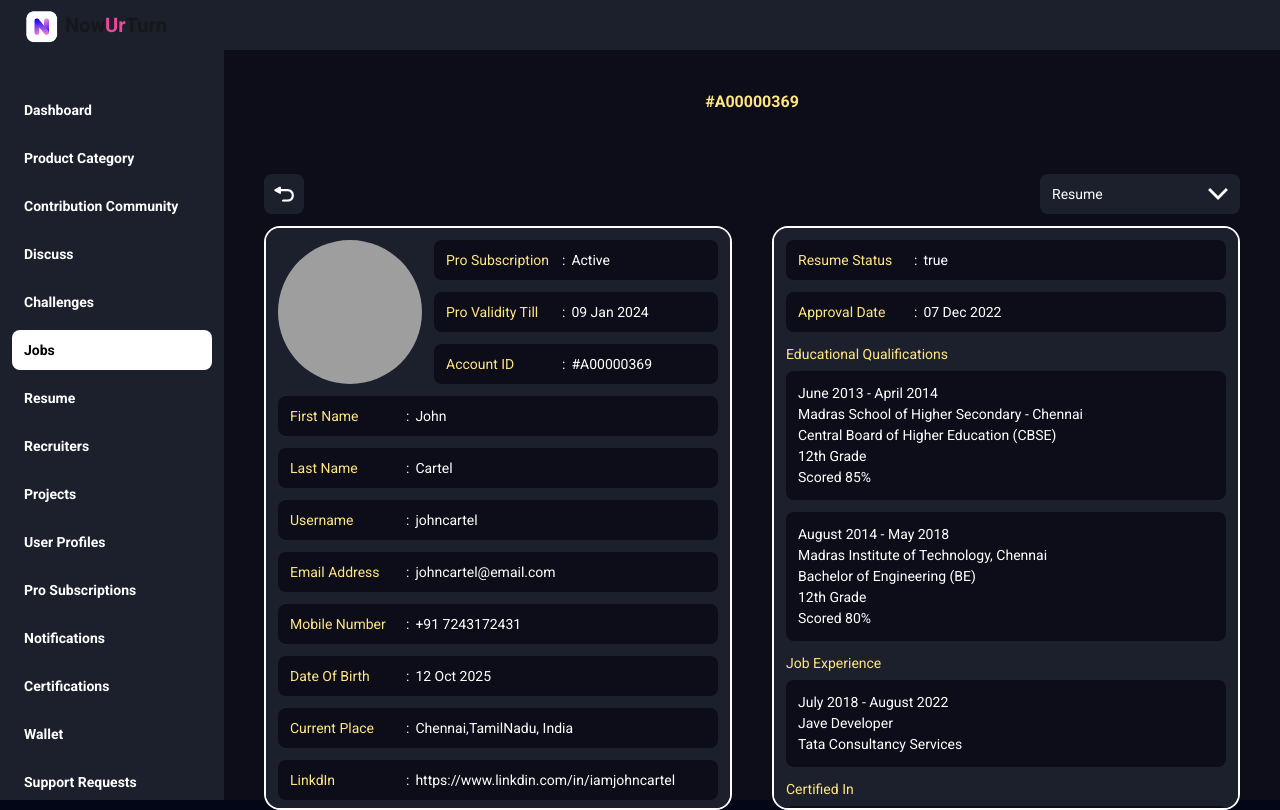
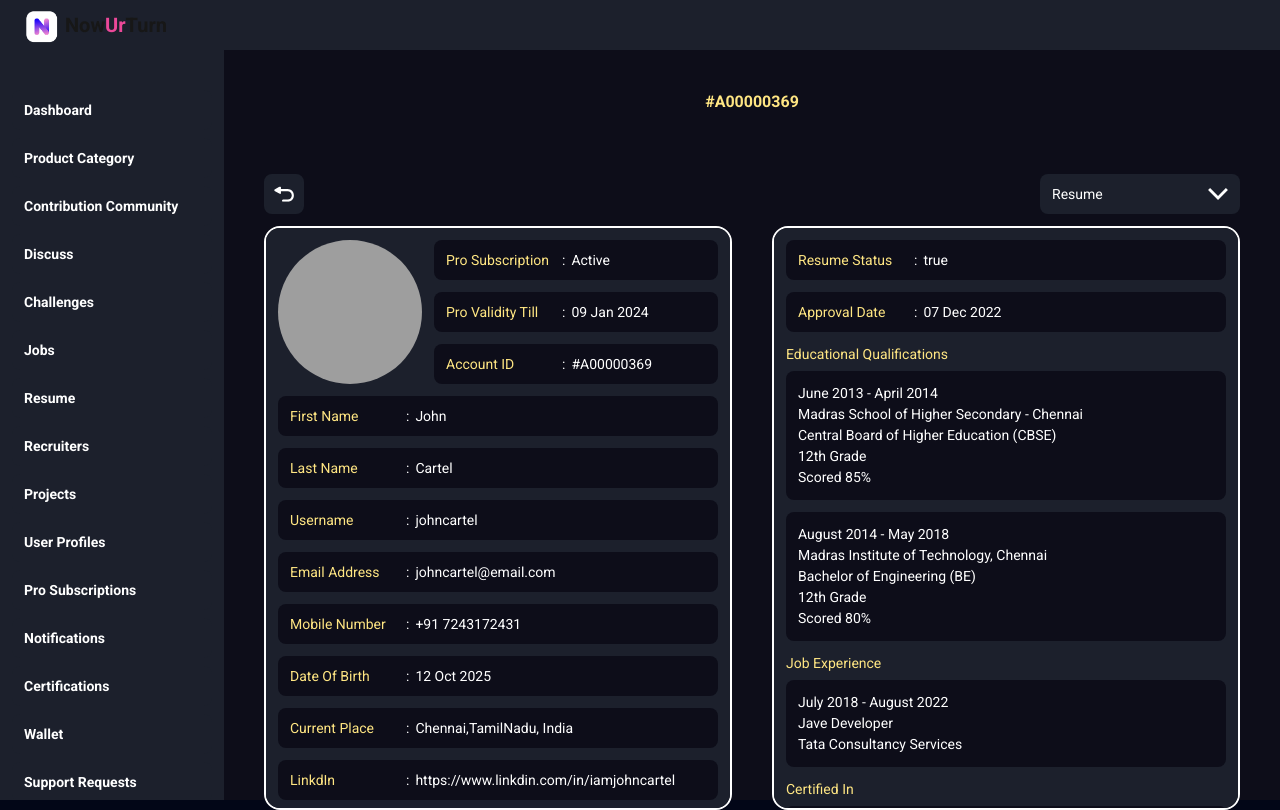
Before and after one commit to abdulkareem97/now-ur-turn, a Next.js app: page /admin/jobs in a window 1280 px wide. Built offline with nearby package versions, Linux system fonts and the light colour scheme; grey boxes are pictures that could not be loaded.

Commit message:
version 1.2.7

```diff
--- a/src/app/admin/jobs/page.jsx
+++ b/src/app/admin/jobs/page.jsx
@@ -94,7 +94,7 @@ const Home = () => {
     return (
         <>
          {isOpen && (
-                <div className="fixed inset-0 bg-black bg-opacity-60 z-10"></div>
+                <div className="fixed inset-0 bg-black bg-opacity-60 z-10" onClick={()=>{setIsOpen(false)}}></div>
             )}
             <div className="relative ">
             <div className='flex justify-between text-white  text-[14px]'>
@@ -112,11 +112,11 @@ const Home = () => {
 
                 </div>
                 <div>
-                    <div className="relative inline-block text-left ">
+                    <div className="relative inline-block text-left z-20">
                         {/* Dropdown Button */}
                         <button
                             onClick={() => setIsOpen(!isOpen)}
-                            className={`bg-[#1C202C] text-white h-[40px] px-[12px] rounded-[8px] flex items-center hover:bg-gray-700 hover:border-2 active:bg-[#00d8ff] active:text-black   hover:border-[#00d8ff] focus:outline-none w-[200px] justify-between ${isOpen ? 'border-[#00d8ff] border-2' : ''}`}
+                            className={`bg-[#1C202C] text-white h-[40px] px-[12px] rounded-[8px] flex items-center  hover:border-2 active:bg-[#00d8ff] active:text-black   hover:border-[#00d8ff] focus:outline-none w-[200px] justify-between ${isOpen ? 'border-[#00d8ff] border-2' : ''}  `}
                         >
                             <span>
                                 {
@@ -124,7 +124,7 @@ const Home = () => {
                                 }
 
                             </span>
-                            <span>
+                            <span className={`${isOpen ? '' : ''} hover:text-[#00d8ff]`}>
                                 <DropDownSvg />
                             </span>
                         </button>
@@ -166,7 +166,7 @@ const Home = () => {
                             <img src={userData.photoUrl}
                                 // width={'60px'}
                                 // height={'30px'}
-                                className=' object-cover h-[150px] w-[150px] '
+                                className=' object-cover w-[144px] h-[144px] '
                                 // style={{borderRight:'100%'}}
                             />
 
--- a/src/app/admin/layout.jsx
+++ b/src/app/admin/layout.jsx
@@ -10,34 +10,44 @@ import { useEffect, useState } from "react";
 
 const primarySidebarLinks = [
     { name: "Dashboard", url: "/" },
-    { name: "Product Category", url: "/product-category" },
-    { name: "Contribution Community", url: "/contribution-community" },
-    { name: "Discuss", url: "/discuss" },
-    { name: "Challenges", url: "/challenges" },
-    { name: "Jobs", url: "/jobs" },
-    { name: "Resume", url: "/resume" },
-    { name: "Recruiters", url: "/recruiters" },
-    { name: "Projects", url: "/projects" },
-    { name: "User Profiles", url: "/user-profiles" },
-    { name: "Pro Subscriptions", url: "/pro-subscriptions" },
-    { name: "Notifications", url: "/notifications" },
-    { name: "Certifications", url: "/certifications" },
-    { name: "Wallet", url: "/wallet" },
-    { name: "Support Requests", url: "/support-requests" },
-    { name: "Log History", url: "/log-history" },
-    { name: "Vouchers", url: "/vouchers" },
-    { name: "Panel Settings", url: "/panel-settings" },
+    { name: "Product Category", url: "/product-category/" },
+    { name: "Contribution Community", url: "/contribution-community/" },
+    { name: "Discuss", url: "/discuss/" },
+    { name: "Challenges", url: "/challenges/" },
+    { name: "Jobs", url: "/jobs/" },
+    { name: "Resume", url: "/resume/" },
+    { name: "Recruiters", url: "/recruiters/" },
+    { name: "Projects", url: "/projects/" },
+    { name: "User Profiles", url: "/user-profiles/" },
+    { name: "Pro Subscriptions", url: "/pro-subscriptions/" },
+    { name: "Notifications", url: "/notifications/" },
+    { name: "Certifications", url: "/certifications/" },
+    { name: "Wallet", url: "/wallet/" },
+    { name: "Support Requests", url: "/support-requests/" },
+    { name: "Log History", url: "/log-history/" },
+    { name: "Vouchers", url: "/vouchers/" },
+    { name: "Panel Settings", url: "/panel-settings/" },
 ].map(link => ({ ...link, url: `/admin${link.url}` }));
 
 export default function Layout({ children }) {
     const pathname = usePathname();
     const [selected, setSelected] = useState('');
-    console.log(selected)
-    console.log('pathname ',pathname)
+    // console.log(selected)
+    // console.log('pathname ',pathname)
 
     useEffect(() => {
+        if(pathname.endsWith('/'))
+        {
+            console.log('hetre')
+        }
         setSelected(pathname);
+
+        console.log('pathname ',pathname)
     }, [pathname]);
+
+    useEffect(()=>{
+        console.log('selected ',selected)
+    },[selected])
 
     return (
 
```
